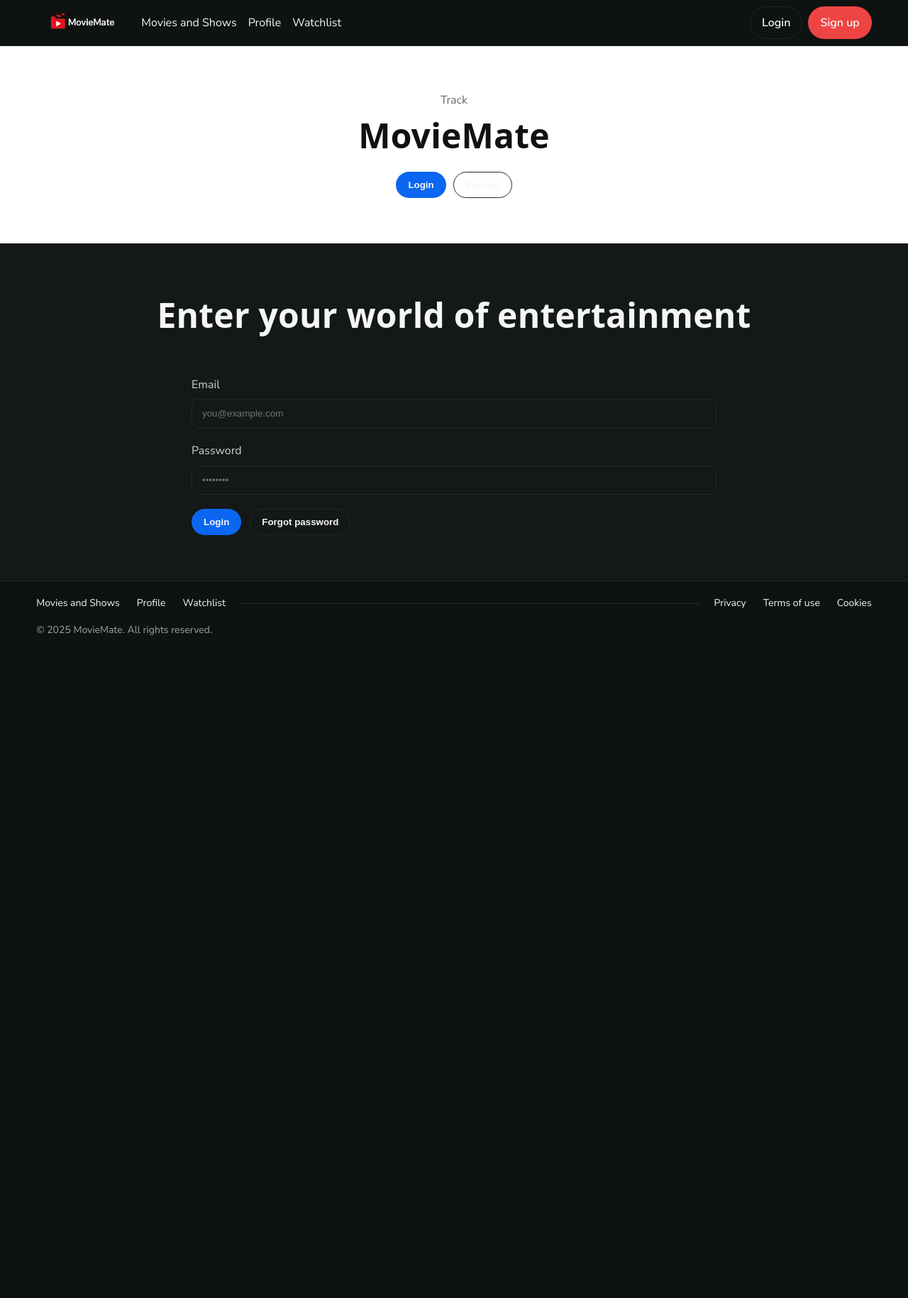
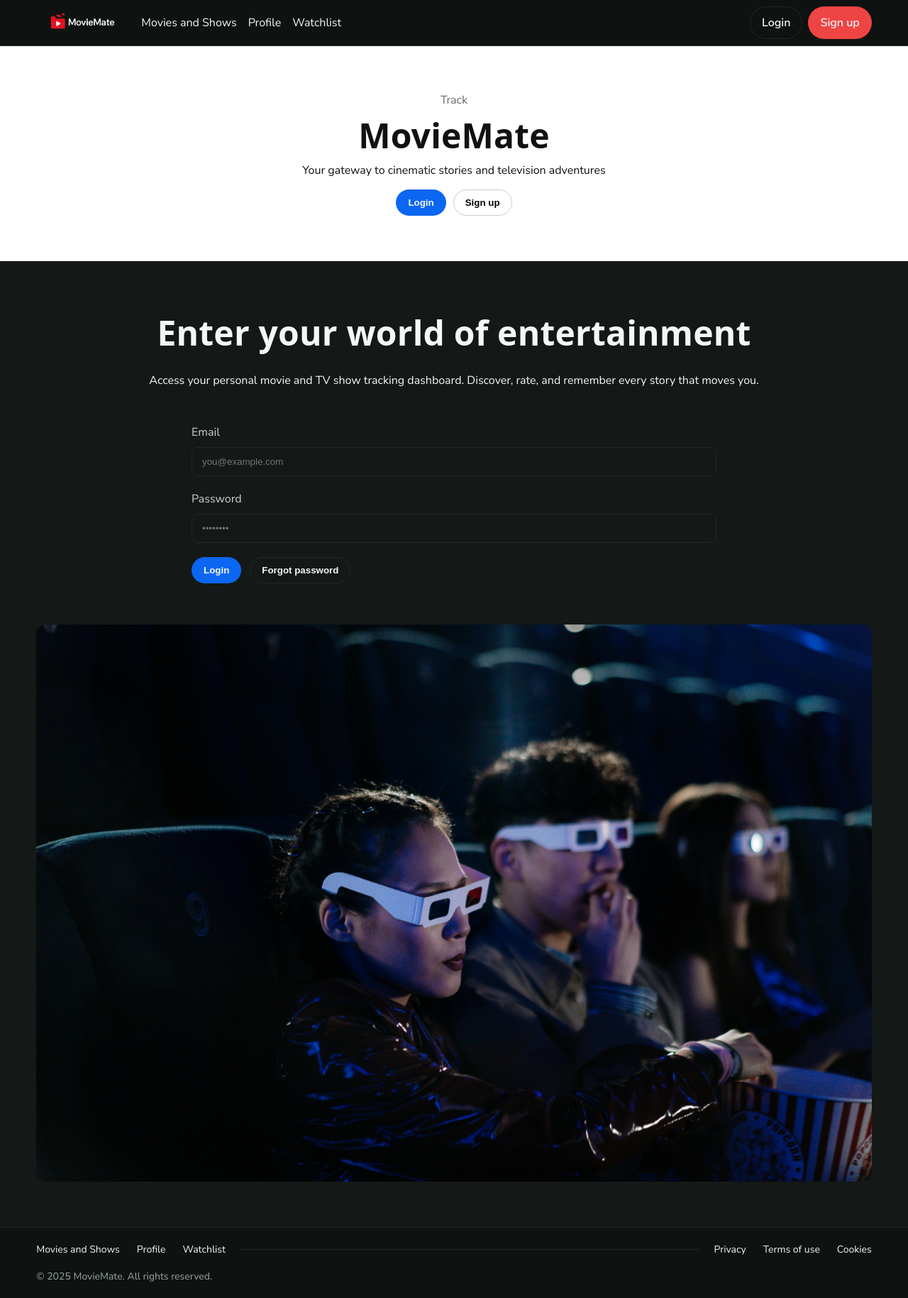
Before and after one commit to elab-development/klijentske-veb-tehnologije-2024-2023-0192-filmovi-i-serije, a React app in the folder app/: page /login in a window 1280 px wide. Shown: the whole page at 71% size. Before the commit the page ends 919 px from the top, so only its background shows below. Built offline with nearby package versions, Linux system fonts and the light colour scheme; the HTML template or start-up script is replaced by a standard one; a web font is replaced by a local one.

Commit message:
Kompletno uradjena Login stranica

```diff
--- a/app/src/components/NavBar.tsx
+++ b/app/src/components/NavBar.tsx
@@ -1,9 +1,8 @@
-import { Link, useLocation } from 'react-router-dom'
+import { Link } from 'react-router-dom'
 import logo from '../assets/MovieMate - logoTransparent.png'
 
 
 export function NavBar() {
-  const { pathname } = useLocation()
   return (
     <header className="site-header">
       <div className="container navbar">
--- a/app/src/pages/Login.tsx
+++ b/app/src/pages/Login.tsx
@@ -1,39 +1,30 @@
-// import { Button } from '../components/Button'
+import loginPicture from '../assets/login.jpg'
 
-// export function Login(){
-//   return (
-//     <section className="section" style={{background:'#fff', color:'#111'}}>
-//       <div className="container" style={{maxWidth:560}}>
-//         <div className="h1" style={{color:'#111'}}>MovieMate</div>
-//         <p className="muted" style={{color:'#444'}}>Enter your world of entertainment</p>
-//         <div className="card" style={{padding:20, marginTop:16}}>
-//           <label>Email<input style={{width:'100%', padding:10, marginTop:6, marginBottom:12}} placeholder="you@example.com"/></label>
-//           <label>Password<input type="password" style={{width:'100%', padding:10, marginTop:6}}/></label>
-//           <div style={{marginTop:16}}><Button variant="primary">Login</Button></div>
-//         </div>
-//       </div>
-//     </section>
-//   )
-// }
-
-export function Login(){
+export function Login() {
   return (
     <>
-      <section className="section" style={{background:'#fff',color:'#111'}}>
-        <div className="container" style={{textAlign:'center'}}>
-          <p className="muted" style={{color:'#666'}}>Track</p>
-          <h1 className="h1" style={{color:'#111'}}>MovieMate</h1>
-          <div style={{display:'flex',justifyContent:'center',gap:10,marginTop:14}}>
+      <section className="section" style={{ background: '#fff', color: '#111' }}>
+        <div className="container" style={{ textAlign: 'center' }}>
+          <p className="muted" style={{ color: '#666' }}>Track</p>
+          <h1 className="h1" style={{ color: '#111' }}>MovieMate</h1>
+          <p>Your gateway to cinematic stories and television adventures</p>
+          <div style={{ display: 'flex', justifyContent: 'center', gap: 10, marginTop: 14 }}>
             <button className="btn primary">Login</button>
-            <button className="btn">Sign up</button>
+            <button className="btn" style={{ background: '#fff', color: '#000', borderColor: '#ccc' }}>
+              Sign up
+            </button>
           </div>
         </div>
       </section>
 
-      <section className="section" style={{background:'var(--bg-1)'}}>
-        <div className="container" style={{display:'grid',gap:18,placeItems:'center'}}>
+      <section className="section" style={{ background: 'var(--bg-1)' }}>
+        <div className="container" style={{ display: 'grid', gap: 18, placeItems: 'center' }}>
           <h2 className="h1">Enter your world of entertainment</h2>
-          <div style={{width:'min(740px,100%)',marginTop:10}}>
+          <p>
+            Access your personal movie and TV show tracking dashboard. Discover, rate, and remember every story that moves you.
+          </p>
+
+          <div style={{ width: 'min(740px,100%)', marginTop: 10 }}>
             <label className="label">Email</label>
             <input className="input" placeholder="you@example.com" />
             <label className="label">Password</label>
@@ -43,7 +34,21 @@ export function Login(){
               <button className="btn ghost">Forgot password</button>
             </div>
           </div>
+
+          <div style={{ marginTop: 40 }}>
+            <img
+              src={loginPicture}
+              alt="Decorative movie scene"
+              style={{
+                width: '100%',
+                height: 'auto',
+                display: 'block',
+                borderRadius: 'var(--radius-md)',
+              }}
+            />
+          </div>
         </div>
+
       </section>
     </>
   )
--- a/app/src/styles/tokens.css
+++ b/app/src/styles/tokens.css
@@ -9,16 +9,16 @@
   --fs-body: 16px;
   --fs-small: 14px;
 
-  --bg-0: #0E1211;      /* glavna tamna pozadina */
-  --bg-1: #141816;      /* tamni panel */
-  --bg-2: #1B201D;      /* kartice */
-  --text-0: #F5F7F6;    /* beli tekst */
-  --text-1: #CBD5D1;    /* sekundarni tekst */
-  --muted: #9AA6A0;     /* prigušen */
-  --border: #232826;    /* linije */
-  --brand: #0B66F1;     /* plavo dugme */
-  --accent: #EF4444;    /* crveno (Sign up, CTA) */
-  --card: #0F1312;      /* ploha kartica */
+  --bg-0: #0E1211;
+  --bg-1: #141816;
+  --bg-2: #1B201D;
+  --text-0: #F5F7F6;
+  --text-1: #CBD5D1;
+  --muted: #9AA6A0;
+  --border: #232826;
+  --brand: #0B66F1;
+  --accent: #EF4444;
+  --card: #0F1312;
 
   --container: 1200px;
   --radius-sm: 8px;
```
Also changed, not shown: app/src/styles/global.css (+0 -110 lines).
